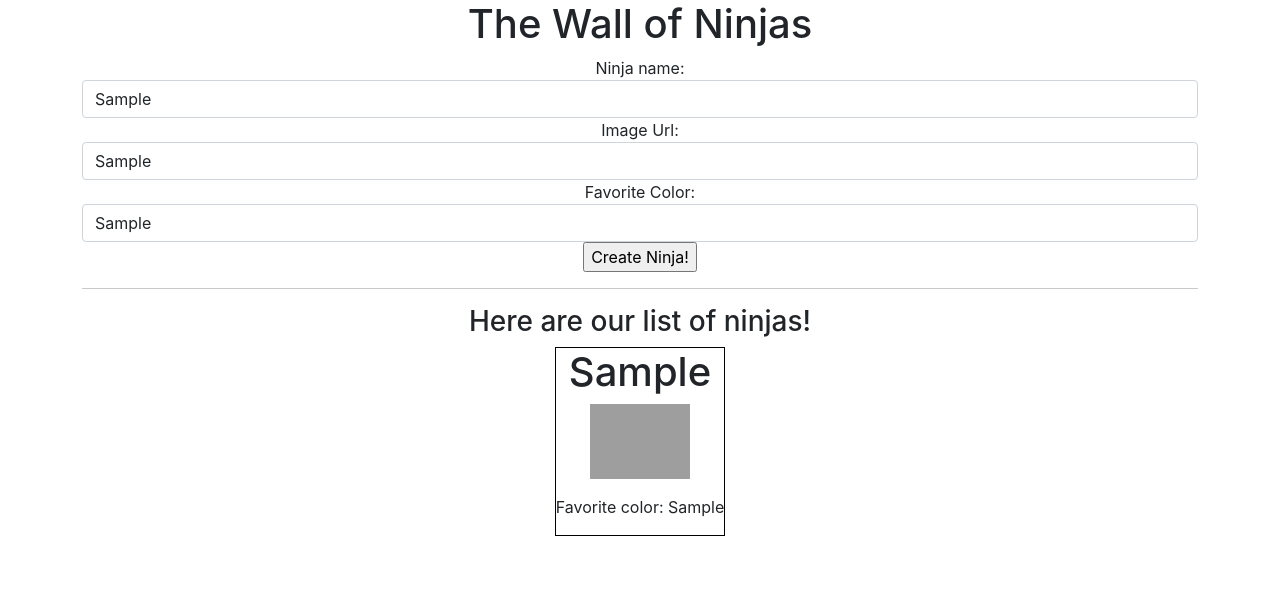
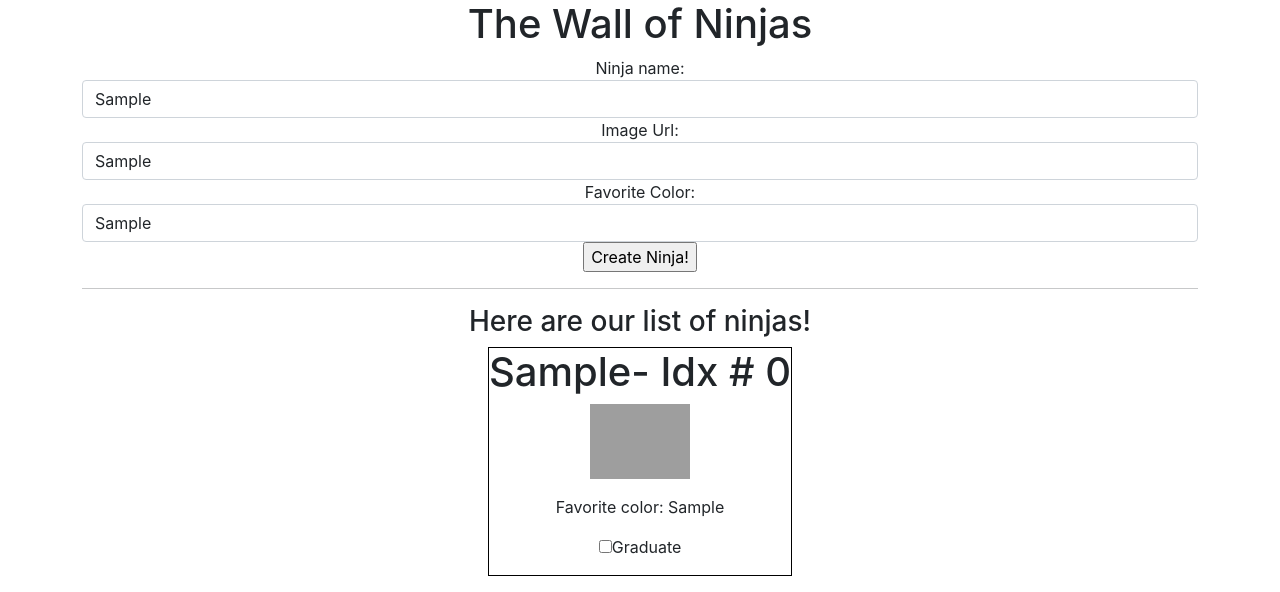
Before and after one commit to sdahal1/mern_january2022, a React (Create React App) app in the folder 04-react_functional_components/03-wall-of-ninjas/: page / in a window 1280 px wide. Both pictures are taken after typing "Sample", "Sample", "Sample" into the empty fields and a click on the input "Create Ninja!". Shown: the top 592 px of the page. Built offline with nearby package versions, Linux system fonts and the light colour scheme; grey boxes are pictures that could not be loaded.

Commit message:
completed extra callback parameters

```diff
--- a/04-react_functional_components/03-wall-of-ninjas/src/components/Ninja.jsx
+++ b/04-react_functional_components/03-wall-of-ninjas/src/components/Ninja.jsx
@@ -6,20 +6,49 @@ const Ninja = (props) =>{
     let [imageUrl, setImageUrl ] = useState("");
     let [favColor, setFavColor ] = useState("");
 
+    //this state variable to toggle their graduation status
+    let [graduated, setGraduated] = useState(false)
+
+
     // let listOfNinjas = [];
     //create a state variable to store every ninjas that was submitted from the from
     let [listOfNinjas, setListOfNinjas] = useState([]);
 
+
+    //this function runs when we submit the form
     const createNinja = (e)=>{
         e.preventDefault(); //the default behavior of a form when submitting is to reload the page and we are prventing that from happening b/c we don't want the page to reload
         console.log("submitted the form!")
         console.log(ninjaName,imageUrl, favColor)
-        let ninjaObj = {ninjaName, imageUrl, favColor}
+        let ninjaObj = {ninjaName, imageUrl, favColor, graduated}
         console.log(ninjaObj);
+
 
         setListOfNinjas([...listOfNinjas,ninjaObj])
 
     }
+
+
+    //toggle graduation for student function that gets called when the checkbox is clicked
+    const toggleGraduation = (idx)=>{
+        console.log("trying to graduate this student-> logging idx of student here: ", idx)
+
+        //create a copy of list of ninjas and update the copy list of ninjas array at specific index of student we want to graduate to have their graduation property === true
+        let [...copyOfListOfNinjas] = listOfNinjas;
+        console.log("here is the list of ninjas copy->",copyOfListOfNinjas )
+
+        copyOfListOfNinjas[idx].graduated = !copyOfListOfNinjas[idx].graduated
+
+        console.log("here is the list of ninjas copy after updating it->",copyOfListOfNinjas )
+
+        //update the state with this newly updated information
+        setListOfNinjas(copyOfListOfNinjas);
+
+        // setListOfNinjas(listOfNinjas)
+
+    }
+
+
 
 
     return (
@@ -31,7 +60,7 @@ const Ninja = (props) =>{
                 </div>
                 <div className="form-group">
                     <label htmlFor="">Image Url:</label>
-                    <input type="text" name="" id="" className="form-control" onChange = {(e)=>setImageUrl(e.target.value)} />
+                    <input type="text" name="imageUrl" id="" className="form-control" onChange = {(e)=>setImageUrl(e.target.value)} />
                 </div>
                 <div className="form-group">
                     <label htmlFor="">Favorite Color:</label>
@@ -43,12 +72,13 @@ const Ninja = (props) =>{
             <h3>Here are our list of ninjas!</h3>
 
             {
-                listOfNinjas.map((ninja)=>{
+                listOfNinjas.map((ninja, i)=>{
                     return (
-                        <div style = {{border: "1px solid black", backgroundColor: ninja.favColor, display: "inline-block"}}>
-                            <h1>{ninja.ninjaName}</h1>
+                        <div key = {i} style = {{border: "1px solid black", backgroundColor: ninja.favColor, display: "inline-block", textDecoration: ninja.graduated? 'line-through': 'none'}}>
+                            <h1>{ninja.ninjaName}- Idx # {i}</h1>
                             <p><img src={ninja.imageUrl} alt="" width= "100px"/></p>
                             <p>Favorite color: {ninja.favColor}</p>
+                            <p><input type="checkbox" name="" id="" onClick = {(e)=>toggleGraduation(i)}/>Graduate</p>
                         </div>
                     )
                 })
--- a/04-react_functional_components/03-wall-of-ninjas/src/index.js
+++ b/04-react_functional_components/03-wall-of-ninjas/src/index.js
@@ -7,7 +7,8 @@ import reportWebVitals from './reportWebVitals';
 ReactDOM.render(
   <React.StrictMode>
     <App />
-  </React.StrictMode>,
+   </React.StrictMode>
+  ,
   document.getElementById('root')
 );
 
```
